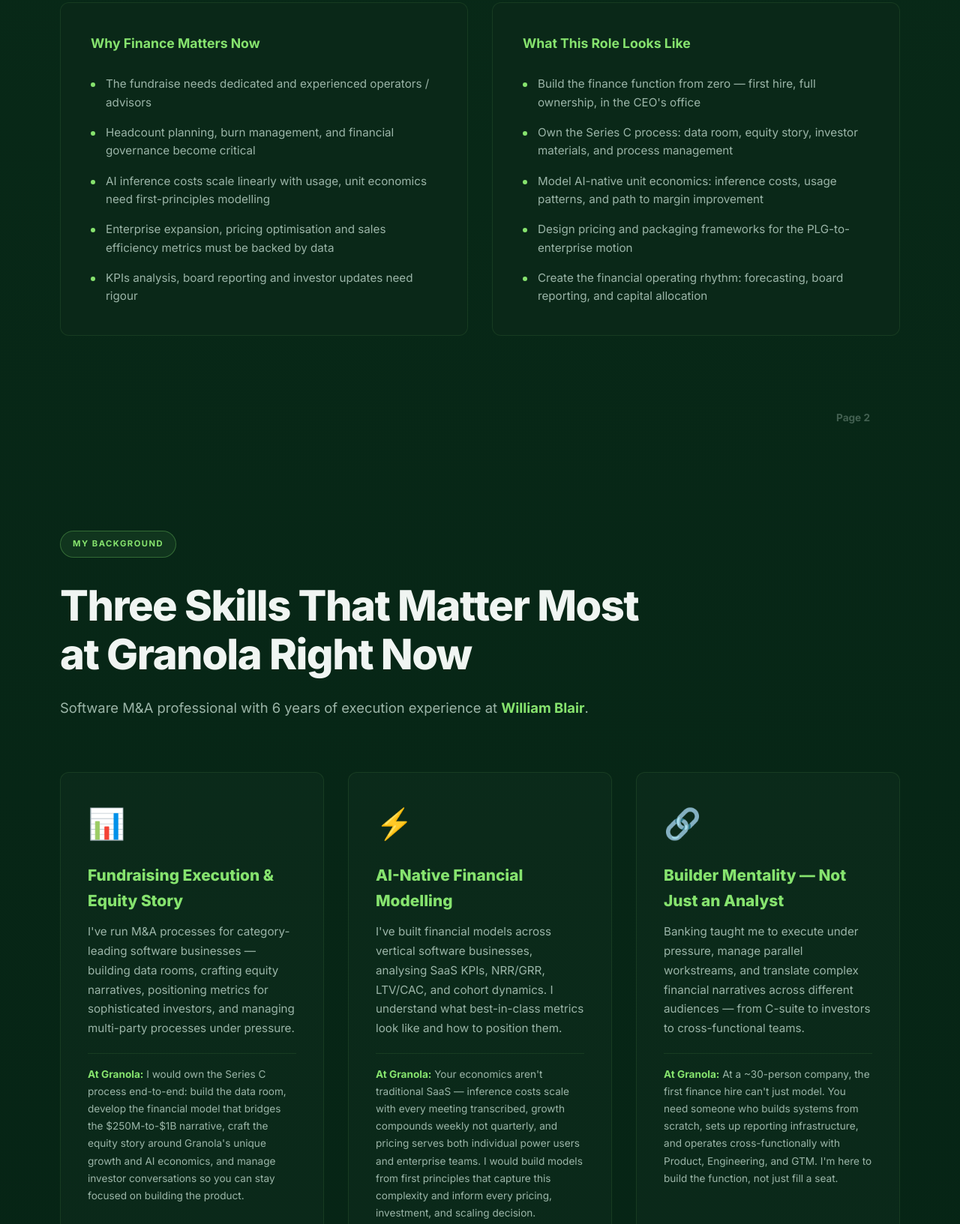
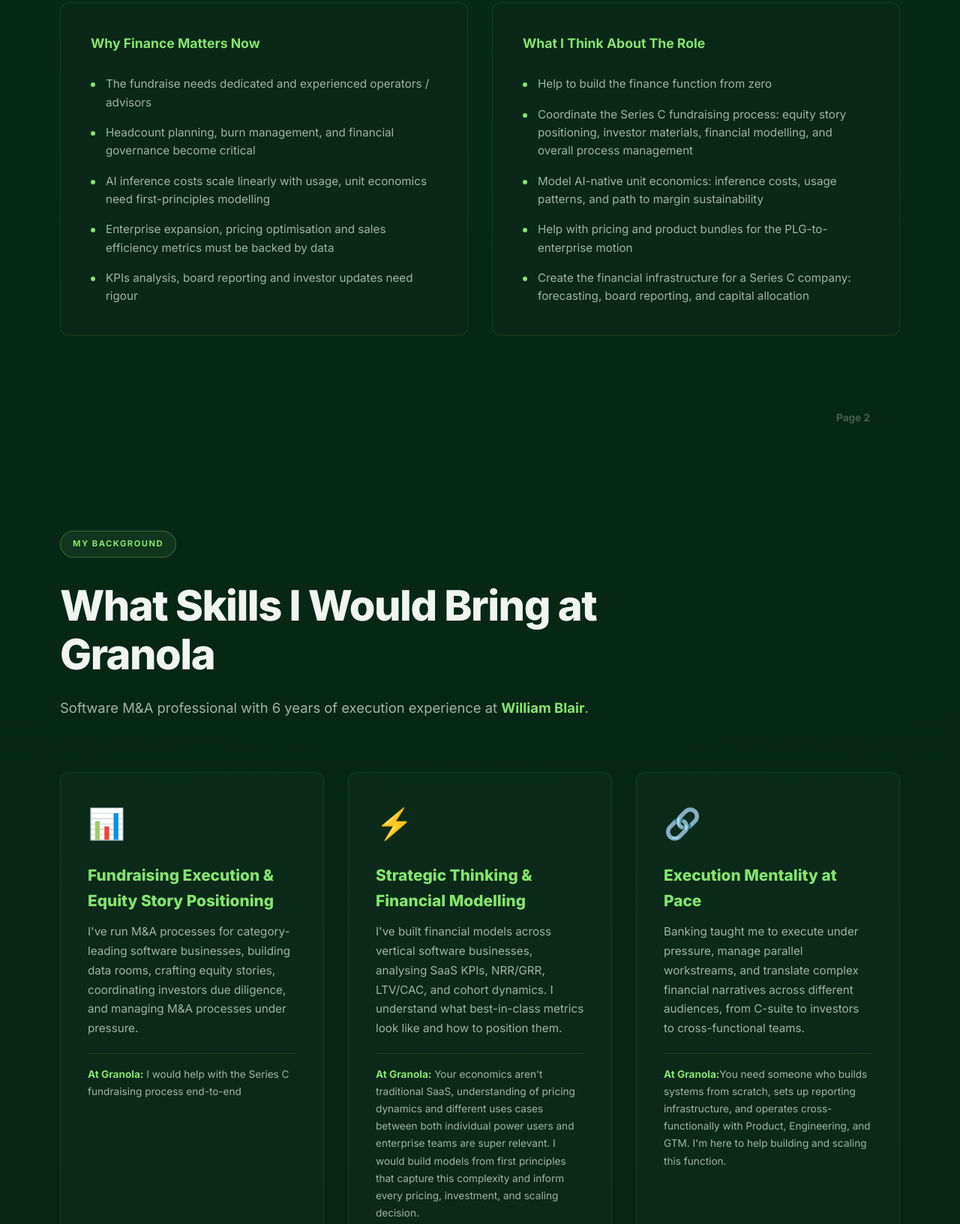
Before and after one commit to manfredimarzotto/Manfredi-for-Granola, a plain HTML site: page index.html in a window 1280 px wide. Shown: the part 963-2596 px from the top of the page at 75% size. Drawn offline with Linux system fonts and the light colour scheme.

Commit message:
Update index.html

```diff
--- a/index.html
+++ b/index.html
@@ -251,13 +251,13 @@
                     </ul>
                 </div>
                 <div class="card">
-                    <h3>What This Role Looks Like</h3>
+                    <h3>What I Think About The Role</h3>
                     <ul>
-                        <li>Build the finance function from zero — first hire, full ownership, in the CEO's office</li>
-                        <li>Own the Series C process: data room, equity story, investor materials, and process management</li>
-                        <li>Model AI-native unit economics: inference costs, usage patterns, and path to margin improvement</li>
-                        <li>Design pricing and packaging frameworks for the PLG-to-enterprise motion</li>
-                        <li>Create the financial operating rhythm: forecasting, board reporting, and capital allocation</li>
+                        <li>Help to build the finance function from zero</li>
+                        <li>Coordinate the Series C fundraising process: equity story positioning, investor materials, financial modelling, and overall process management</li>
+                        <li>Model AI-native unit economics: inference costs, usage patterns, and path to margin sustainability</li>
+                        <li>Help with pricing and product bundles for the PLG-to-enterprise motion</li>
+                        <li>Create the financial infrastructure for a Series C company: forecasting, board reporting, and capital allocation</li>
                     </ul>
                 </div>
             </div>
@@ -268,39 +268,39 @@
         <section>
             <div class="execution-intro">
                 <div class="badge">My Background</div>
-                <h2>Three Skills That Matter Most<br>at Granola Right Now</h2>
+                <h2>What Skills I Would Bring at Granola</h2>
                 <p>Software M&A professional with 6 years of execution experience at <strong>William Blair</strong>.</p>
             </div>
             <div class="horizontal-flow">
                 <div class="flow-box">
                     <span class="box-icon">📊</span>
-                    <h3>Fundraising Execution & Equity Story</h3>
-                    <p>I've run M&A processes for category-leading software businesses — building data rooms, crafting equity narratives, positioning metrics for sophisticated investors, and managing multi-party processes under pressure.</p>
-                    <p class="p-small"><strong>At Granola:</strong> I would own the Series C process end-to-end: build the data room, develop the financial model that bridges the $250M-to-$1B narrative, craft the equity story around Granola's unique growth and AI economics, and manage investor conversations so you can stay focused on building the product.</p>
+                    <h3>Fundraising Execution & Equity Story Positioning</h3>
+                    <p>I've run M&A processes for category-leading software businesses, building data rooms, crafting equity stories, coordinating investors due diligence, and managing M&A processes under pressure.</p>
+                    <p class="p-small"><strong>At Granola:</strong> I would help with the Series C fundraising process end-to-end</p>
                 </div>
                 <div class="flow-box">
                     <span class="box-icon">⚡</span>
-                    <h3>AI-Native Financial Modelling</h3>
+                    <h3>Strategic Thinking & Financial Modelling</h3>
                     <p>I've built financial models across vertical software businesses, analysing SaaS KPIs, NRR/GRR, LTV/CAC, and cohort dynamics. I understand what best-in-class metrics look like and how to position them.</p>
-                    <p class="p-small"><strong>At Granola:</strong> Your economics aren't traditional SaaS — inference costs scale with every meeting transcribed, growth compounds weekly not quarterly, and pricing serves both individual power users and enterprise teams. I would build models from first principles that capture this complexity and inform every pricing, investment, and scaling decision.</p>
+                    <p class="p-small"><strong>At Granola:</strong> Your economics aren't traditional SaaS, understanding of pricing dynamics and different uses cases between both individual power users and enterprise teams are super relevant. I would build models from first principles that capture this complexity and inform every pricing, investment, and scaling decision.</p>
                 </div>
                 <div class="flow-box">
                     <span class="box-icon">🔗</span>
-                    <h3>Builder Mentality — Not Just an Analyst</h3>
-                    <p>Banking taught me to execute under pressure, manage parallel workstreams, and translate complex financial narratives across different audiences — from C-suite to investors to cross-functional teams.</p>
-                    <p class="p-small"><strong>At Granola:</strong> At a ~30-person company, the first finance hire can't just model. You need someone who builds systems from scratch, sets up reporting infrastructure, and operates cross-functionally with Product, Engineering, and GTM. I'm here to build the function, not just fill a seat.</p>
+                    <h3>Execution Mentality at Pace</h3>
+                    <p>Banking taught me to execute under pressure, manage parallel workstreams, and translate complex financial narratives across different audiences, from C-suite to investors to cross-functional teams.</p>
+                    <p class="p-small"><strong>At Granola:</strong>You need someone who builds systems from scratch, sets up reporting infrastructure, and operates cross-functionally with Product, Engineering, and GTM. I'm here to help building and scaling this function.</p>
                 </div>
             </div>
-            <div class="learning-statement">6 years of valuing, positioning, and advising software businesses. I'm ready to apply that lens from the inside — building the financial backbone for Granola's next chapter.</div>
+            <div class="learning-statement">6 years of valuing, positioning, and advising software businesses. I'm ready to apply that lens from the inside, building the financial backbone for Granola's next chapter.</div>
             <div class="page-number">3</div>
         </section>
 
         <!-- PAGE 4 — SERIES C PREPAREDNESS -->
         <section>
             <div class="readiness-intro">
-                <div class="badge">Deep Dive into Fundraising at $1B</div>
+                <div class="badge">Deep Dive into Fundraising</div>
                 <h2>Series C Preparedness</h2>
-                <p>Key areas investors will scrutinise when evaluating Granola at a <strong>$1B+ valuation</strong></p>
+                <p>Key areas investors will scrutinise when evaluating Granola</strong></p>
             </div>
             <div class="pillar-grid">
 
@@ -310,7 +310,7 @@
                         <div class="pillar-number">1</div>
                         <h3>Growth Trajectory & User Economics</h3>
                     </div>
-                    <p class="pillar-desc">At $1B, investors need conviction that organic growth is durable and converting into revenue. Weekly metrics are Granola's superpower — but they need to be packaged into an equity story.</p>
+                    <p class="pillar-desc">Investors need conviction that organic growth is durable and converting into revenue</p>
                     <div class="pillar-divider"></div>
                     <div class="metric-row">
                         <div class="metric-icon"><svg viewBox="0 0 24 24"><polyline points="22 7 13.5 15.5 8.5 10.5 2 17"></polyline><polyline points="16 7 22 7 22 13"></polyline></svg></div>
@@ -318,7 +318,7 @@
                     </div>
                     <div class="metric-row">
                         <div class="metric-icon"><svg viewBox="0 0 24 24"><path d="M17 21v-2a4 4 0 0 0-4-4H5a4 4 0 0 0-4 4v2"></path><circle cx="9" cy="7" r="4"></circle><path d="M23 21v-2a4 4 0 0 0-3-3.87"></path><path d="M16 3.13a4 4 0 0 1 0 7.75"></path></svg></div>
-                        <div class="metric-text"><span class="metric-highlight">70%+</span> weekly retention — exceptional for consumer AI</div>
+                        <div class="metric-text"><span class="metric-highlight">70%+</span> exceptional weekly retention</div>
                     </div>
                 </div>
 
```
